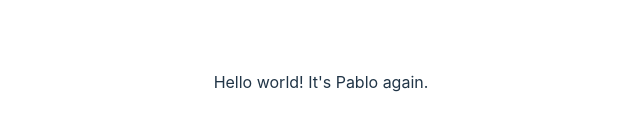
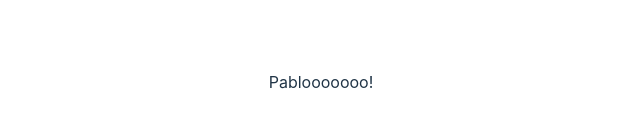
Before and after one commit to pamunev/primary-portfolio, a React (Vite) app: page / in a window 1280 px wide. Shown: the part 318-448 px from the top of the page, without its empty margins (319-959 px from the left). Built offline with nearby package versions, Linux system fonts and the light colour scheme.

Commit message:
Created Root component.

```diff
--- a/src/main.jsx
+++ b/src/main.jsx
@@ -3,11 +3,12 @@ import { createRoot } from "react-dom/client";
 import { createBrowserRouter, RouterProvider } from "react-router-dom";
 import "./index.css";
 import App from "./App.jsx";
+import Root from "./routes/root.jsx";
 
 const router = createBrowserRouter([
   {
     path: "/",
-    element: <div>Hello world! It's Pablo again.</div>,
+    element: <Root />,
   },
 ]);
 
--- /dev/null
+++ b/src/routes/root.jsx
@@ -0,0 +1,9 @@
+function Root() {
+  return (
+    <>
+      <p>Pablooooooo!</p>
+    </>
+  );
+}
+
+export default Root;
```
